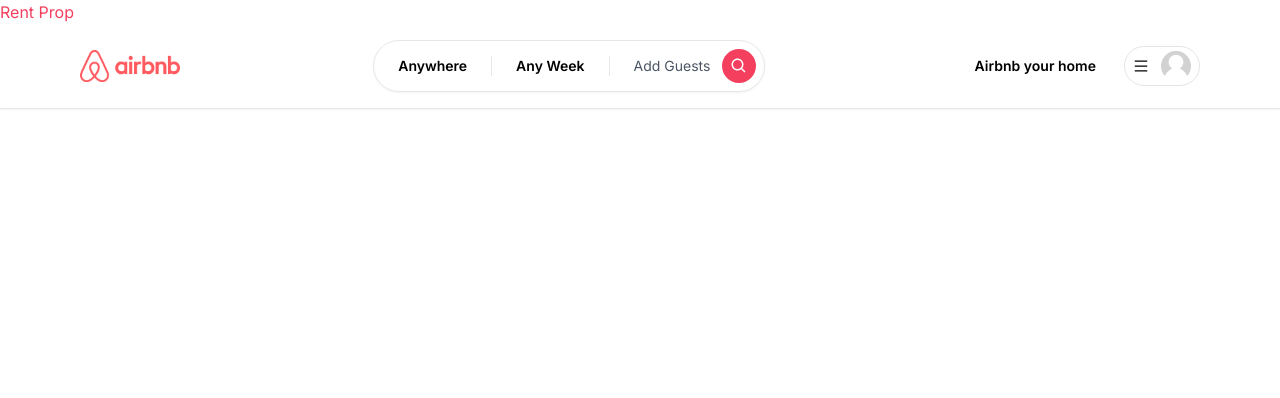
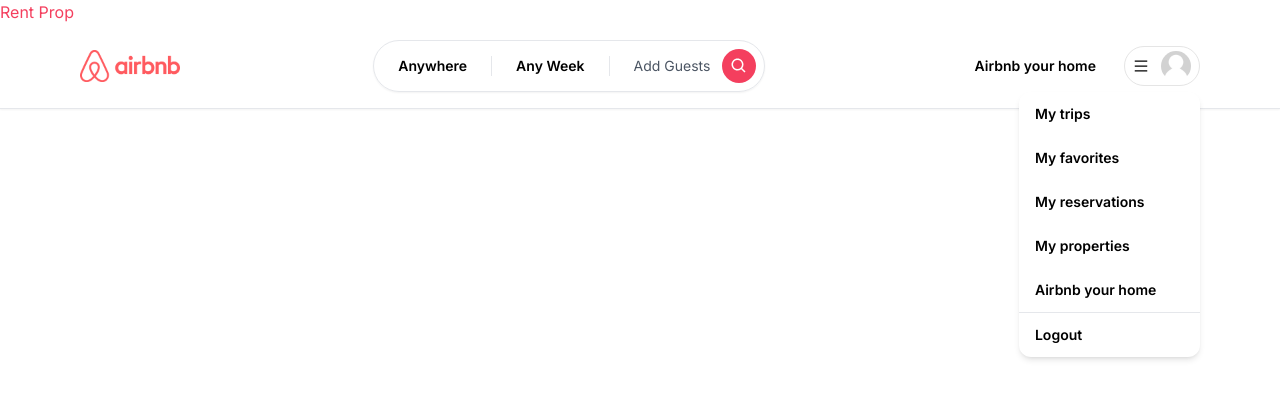
Before and after one commit to ferralucho/next13-rental-property, a Next.js app: page / in a window 1280 px wide. Both pictures are taken after a click on the element 1161 px from the left and 66 px from the top of the page. Shown: the top 398 px of the page. Built offline with nearby package versions, Linux system fonts and the light colour scheme.

Commit message:
menu item

```diff
--- /dev/null
+++ b/app/components/navbar/MenuItem.tsx
@@ -0,0 +1,28 @@
+'use client';
+
+interface MenuItemProps {
+  onClick: () => void;
+  label: string;
+}
+
+const MenuItem: React.FC<MenuItemProps> = ({
+  onClick,
+  label
+}) => {
+  return (
+    <div
+      onClick={onClick}
+      className="
+        px-4
+        py-3
+        hover:bg-neutral-100
+        transition
+        font-semibold
+      "
+    >
+      {label}
+    </div>
+   );
+}
+
+export default MenuItem;
--- a/app/components/navbar/UserMenu.tsx
+++ b/app/components/navbar/UserMenu.tsx
@@ -2,8 +2,21 @@
 
 import { AiOutlineMenu } from "react-icons/ai";
 import Avatar from "../Avatar";
+import { useCallback, useState } from 'react';
+import { useRouter } from "next/navigation";
+import MenuItem from "./MenuItem";
+
 
 const UserMenu = () => {
+    const router = useRouter();
+
+
+    const [isOpen, setIsOpen] = useState(false);
+
+    const toggleOpen = useCallback(() => {
+        setIsOpen((value) => !value);
+    }, []);
+
     return (
         <div className="relative">
             <div className="flex flex-row items-center gap-3">
@@ -25,7 +38,7 @@
                     Airbnb your home
                 </div>
                 <div
-                    onClick={() => { }}
+                    onClick={toggleOpen}
                     className="
           p-4
           md:py-1
@@ -45,11 +58,72 @@
                     <AiOutlineMenu />
 
                     <div className="hidden md:block">
-                    <Avatar src="" />
+                        <Avatar src="" />
 
                     </div>
                 </div>
             </div>
+
+
+            {isOpen && (
+                <div
+                    className="
+            absolute
+            rounded-xl
+            shadow-md
+            w-[40vw]
+            md:w-3/4
+            bg-white
+            overflow-hidden
+            right-0
+            top-12
+            text-sm
+          "
+                >
+                    <div className="flex flex-col cursor-pointer">
+                        {true ? (
+                            <>
+                                <MenuItem
+                                    label="My trips"
+                                    onClick={() => router.push('/trips')}
+                                />
+                                <MenuItem
+                                    label="My favorites"
+                                    onClick={() => router.push('/favorites')}
+                                />
+                                <MenuItem
+                                    label="My reservations"
+                                    onClick={() => router.push('/reservations')}
+                                />
+                                <MenuItem
+                                    label="My properties"
+                                    onClick={() => router.push('/properties')}
+                                />
+                                <MenuItem
+                                    label="Airbnb your home"
+                                    onClick={() => { }}
+                                />
+                                <hr />
+                                <MenuItem
+                                    label="Logout"
+                                    onClick={() => { }}
+                                />
+                            </>
+                        ) : (
+                            <>
+                                <MenuItem
+                                    label="Login"
+                                    onClick={() => { }}
+                                />
+                                <MenuItem
+                                    label="Sign up"
+                                    onClick={() => { }}
+                                />
+                            </>
+                        )}
+                    </div>
+                </div>
+            )}
         </div>
     );
 }
```
